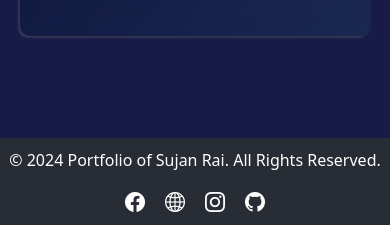
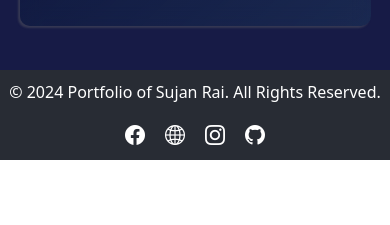
Before and after one commit to Sujan-Rai-426/Portfolio, a React (Vite) app in the folder Frontend/: page /contact in a window 390 px wide. Shown: the part 708-933 px from the top of the page. After the commit the page ends 868 px from the top, so only its background shows below. Built offline with nearby package versions, Linux system fonts and the light colour scheme; no server answers; a web font is replaced by a local one.

Commit message:
Added contact link ro messaege button

```diff
--- a/Frontend/src/email/Contact_Form.jsx
+++ b/Frontend/src/email/Contact_Form.jsx
@@ -50,7 +50,7 @@ function Contact_Form() {
 
     return (
 
-<section style={{height:'90vh', display: 'flex', justifyContent: 'center', alignItems: 'center', flexDirection: 'column'}}>
+<section style={{ display: 'flex', justifyContent: 'center', alignItems: 'center', flexDirection: 'column'}}>
 
     <div className="contact-section">
 
--- a/Frontend/src/styles/Contact.css
+++ b/Frontend/src/styles/Contact.css
@@ -124,7 +124,8 @@
         margin: 0;
         width: 90%;
         flex-direction:column;
-        padding: 20px 20px;
+        padding: 10px 5px;
+        margin-top: 8vh;
     }
     /* Dev info side */
     .contact-section .contact-left{
--- a/Frontend/src/styles/Footer.css
+++ b/Frontend/src/styles/Footer.css
@@ -7,10 +7,10 @@
     text-align: center;
     padding: 10px 0;
     margin-top: 2px;
-    bottom: 0;
+    top: 100vh;
     left: 0;
     right: 0;
-    /* position : fixed; */
+    position : sticky;
     z-index: 100;
     gap: 5px;
 }
```
